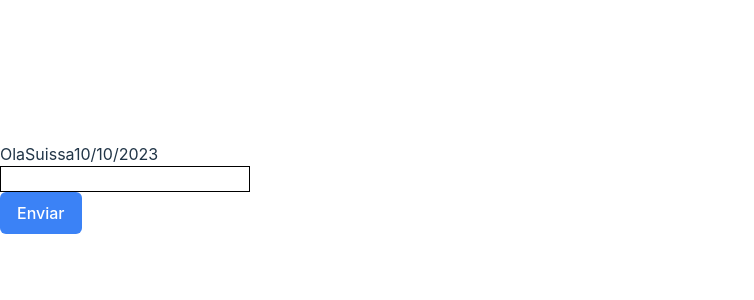
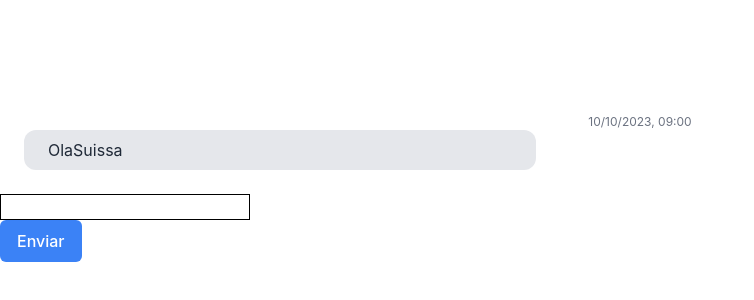
Before and after one commit to suissa/AgnosticFeatures, a React (Vite) app: page /chat/example in a window 1280 px wide. Shown: the part 212-512 px from the top of the page, without its empty margins (0-754 px from the left). Built offline with nearby package versions, Linux system fonts and the light colour scheme.

Commit message:
facebook theme

```diff
--- a/src/features/chat/molecules/ChatInputMessage.tsx
+++ b/src/features/chat/molecules/ChatInputMessage.tsx
@@ -5,6 +5,7 @@ export interface IMessage {
   owner: string;
   text: string;
   datetime: string;
+  type: string; // sender | receiver
 }
 interface ChatInputMessageProps {
   onSubmit?: () => void;
@@ -13,13 +14,15 @@ interface ChatInputMessageProps {
 
 const getDatetime = () => {
   const date = new Date();
-  const time = `${date.getHours()}:${date.getMinutes()}`;
-  return time;
+  const datetime = `${date.getDay()}/${date.getMonth()+1}/${date.getFullYear()}, ${date.getHours()}:${date.getMinutes()}`;
+  return datetime;
 };
 
 const getOwner = () => {
   return "suissa";
 };
+
+console.log(getDatetime());
 
 export const ChatInputMessage = ({ setMessages }: ChatInputMessageProps) => {
   const [message, setMessage] = useState<IMessage>();
@@ -40,6 +43,7 @@ export const ChatInputMessage = ({ setMessages }: ChatInputMessageProps) => {
               owner: getOwner(),
               text: e.target.value,
               datetime: getDatetime(),
+              type: "sender",
             })
           }
         ></Input>
--- a/src/features/chat/molecules/ChatMessage.tsx
+++ b/src/features/chat/molecules/ChatMessage.tsx
@@ -8,9 +8,11 @@ interface ChatMessageProps {
   messageClass?: string;
 }
 export const ChatMessage = ({ text, owner, datetime, textClass, ownerClass, datetimeClass, messageClass }: ChatMessageProps) => (
-  <p className={messageClass}>
-    <span className={textClass}>{text}</span>
-    <span className={ownerClass}>{owner}</span>
-    <span className={datetimeClass}>{datetime}</span>
-  </p>
+  <>
+    <p className={datetimeClass}>{datetime}</p>
+    <p className={messageClass}>
+      <span className={textClass}>{text}</span>
+      <span className={ownerClass}>{owner}</span>
+    </p>
+  </>
 )
--- a/src/features/chat/organisms/Chat.tsx
+++ b/src/features/chat/organisms/Chat.tsx
@@ -2,6 +2,13 @@ import { ReactNode, useEffect, useState } from "react"
 import { ChatInputMessage } from "../molecules/ChatInputMessage"
 import { ChatMessage } from "../molecules/ChatMessage";
 import { IMessage } from "../molecules/ChatInputMessage";
+
+const roundAndPad = "px-6  py-2 rounded rounded-xl"
+const senderClass = `flex flex-row-reverse bg-blue-500 text-white w-[40%]
+justify-self-end mr-6 mb-6 ${roundAndPad}`;
+const receiverClass = `flex flex-row bg-gray-200 text-gray-800 w-[40%]
+justify-self-start ml-6 mb-6 mr-6 mb-6 ${roundAndPad}`;
+console.log(senderClass)
 export const Chat = (): ReactNode => {
   const [ messages, setMessages ] = useState<IMessage[]>([]);
 
@@ -10,24 +17,26 @@ export const Chat = (): ReactNode => {
       {
         owner: "Suissa",
         text: "Ola",
-        datetime: "10/10/2023"
+        datetime: "10/10/2023, 09:00",
+        type: "receiver"
       }
     ])
   }, [])
-  // const onSubmit = (message: Message) => {
-  //   setMessages((prev) => [ ...prev, message ]);
-  // }
-
-  useEffect(() => {
-    console.log("messages: ", messages)
-  }, [messages])
 
   return (
     <div className="w-full bg-white">
       <div>
         <ul>
           {messages && messages.map((message) => (
-            <ChatMessage text={message.text} owner={message.owner} datetime={message.datetime} />
+            <div>
+              <ChatMessage
+                text={message.text}
+                owner={message.owner}
+                datetime={message.datetime}
+                messageClass={message.type === "sender" ? senderClass : receiverClass}
+                datetimeClass="text-xs text-gray-500 text-center"
+              />
+            </div>
           ))}
         </ul>
       </div>
```
